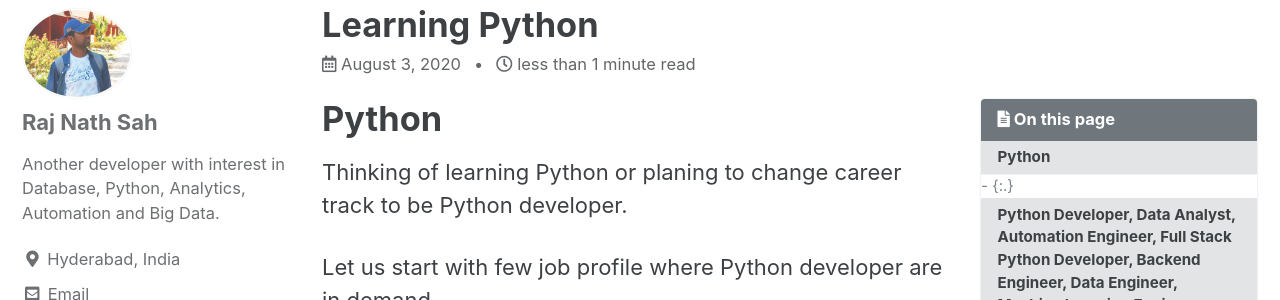
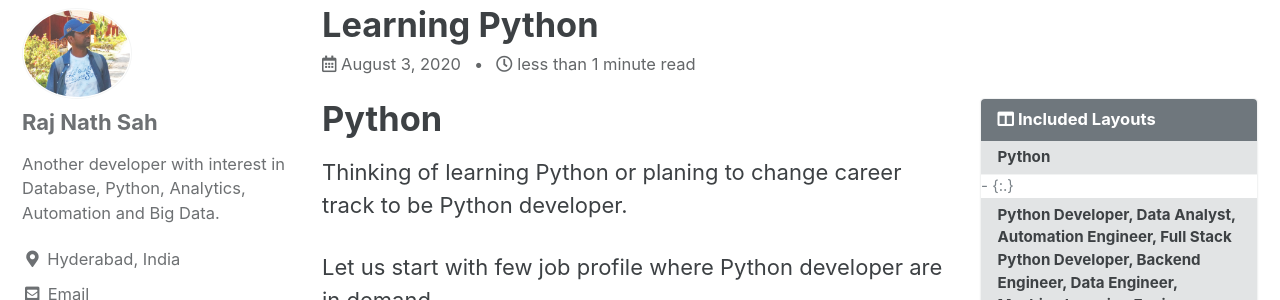
Before and after one commit to rajnathsah/rajnathsah.github.io, a Jekyll site: the page built from _posts/2020-08-03-python.md, in a window 1280 px wide. Shown: the part 170-470 px from the top of the page. Built offline with Jekyll 4.4.1, drawn with Linux system fonts in a browser that asks for light colours; cached includes are drawn as plain includes; comment, search, counter and statistics services are not loaded.

```diff
--- a/_posts/2020-08-03-python.md
+++ b/_posts/2020-08-03-python.md
@@ -7,6 +7,8 @@
 tags: [Python, Tkinter, Flask, Django] # add tag
 toc: true
 toc_sticky: true
+toc_label: "Included Layouts"
+toc_icon: "columns"
 ---
 
 # Python
```
